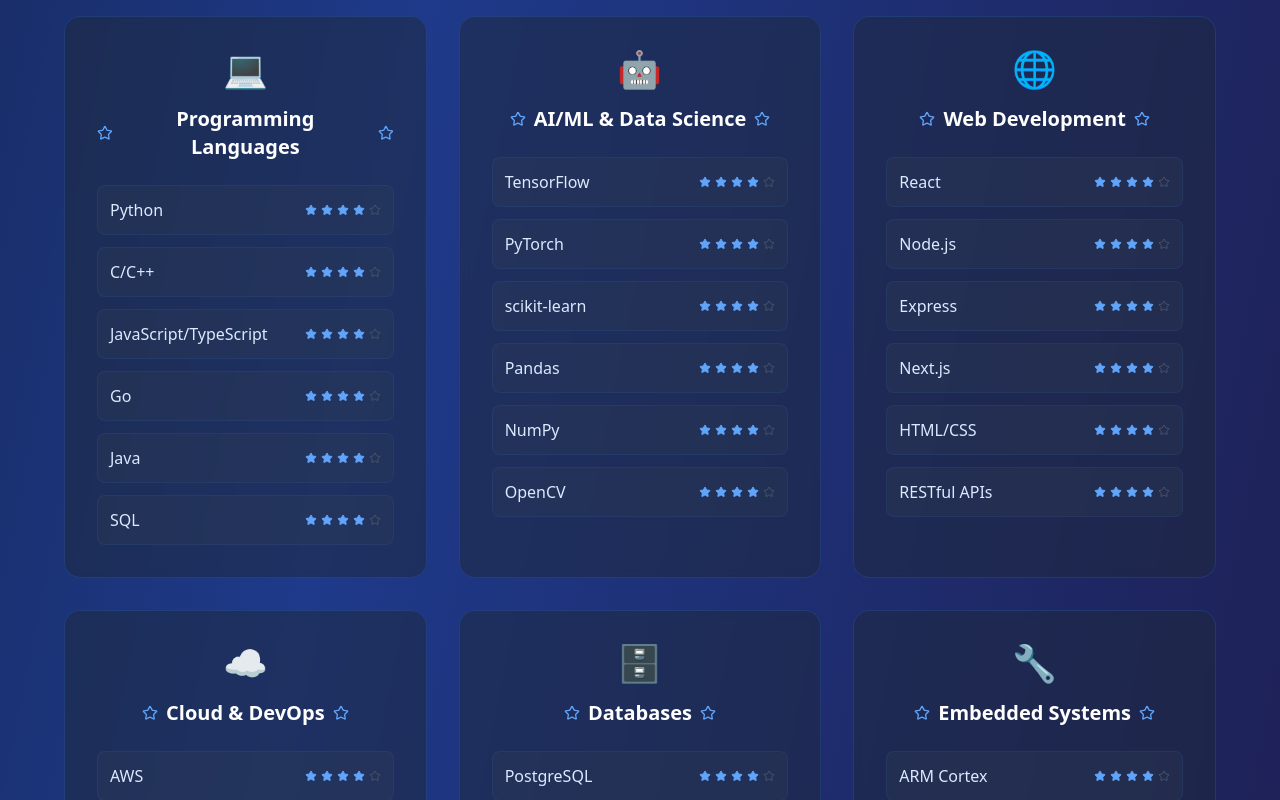
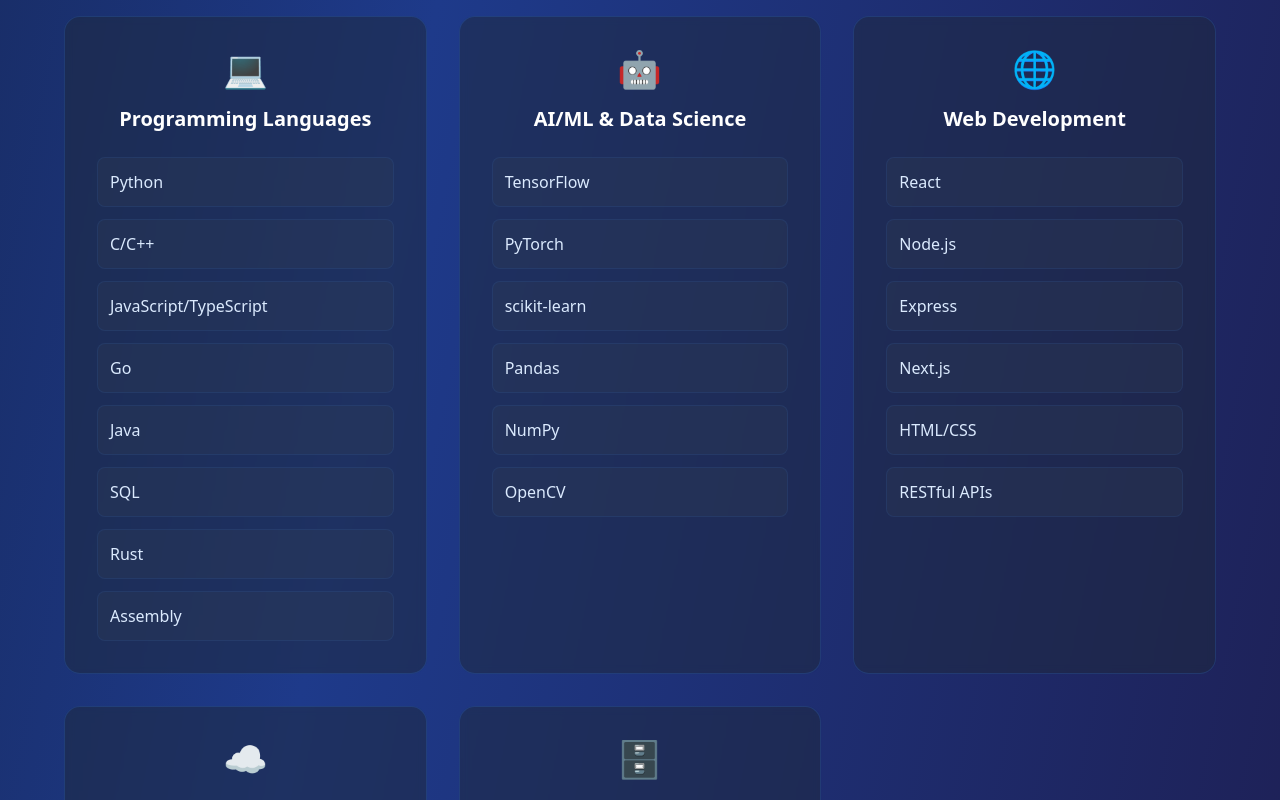
Before and after one commit to EugeneBertrand/Eugene-Bertrand, a React (Vite) app: page / in a window 1280 px wide. Shown: the part 4260-5060 px from the top of the page. Built offline with nearby package versions, Linux system fonts and the light colour scheme.

Commit message:
Update Skills.tsx

```diff
--- a/src/components/Skills.tsx
+++ b/src/components/Skills.tsx
@@ -1,10 +1,9 @@
-
-import { Satellite, Star } from "lucide-react";
+import { Satellite } from "lucide-react";
 
 const skillCategories = [
   {
     title: "Programming Languages",
-    skills: ["Python", "C/C++", "JavaScript/TypeScript", "Go", "Java", "SQL"],
+    skills: ["Python", "C/C++", "JavaScript/TypeScript", "Go", "Java", "SQL", "Rust", "Assembly"],
     icon: "💻"
   },
   {
@@ -27,11 +26,6 @@ const skillCategories = [
     skills: ["PostgreSQL", "MongoDB", "Redis", "SQLite", "Database Design", "Query Optimization"],
     icon: "🗄️"
   },
-  {
-    title: "Embedded Systems",
-    skills: ["ARM Cortex", "FreeRTOS", "I2C/SPI", "Bluetooth", "Microcontrollers", "Firmware"],
-    icon: "🔧"
-  }
 ];
 
 const Skills = () => {
@@ -57,13 +51,7 @@ const Skills = () => {
               >
                 <div className="text-center mb-6">
                   <div className="text-4xl mb-4">{category.icon}</div>
-                  <div className="flex items-center justify-center mb-2">
-                    <Star className="h-4 w-4 text-blue-400 mr-2 group-hover:animate-pulse" />
-                    <h3 className="text-xl font-semibold text-white">
-                      {category.title}
-                    </h3>
-                    <Star className="h-4 w-4 text-blue-400 ml-2 group-hover:animate-pulse" />
-                  </div>
+                  <h3 className="text-xl font-semibold text-white">{category.title}</h3>
                 </div>
 
                 <div className="space-y-3">
@@ -73,16 +61,6 @@ const Skills = () => {
                       className="flex items-center justify-between p-3 bg-slate-700/30 rounded-lg border border-blue-500/10 hover:border-blue-400/30 transition-all duration-300"
                     >
                       <span className="text-blue-100 font-medium">{skill}</span>
-                      <div className="flex space-x-1">
-                        {[...Array(5)].map((_, starIndex) => (
-                          <Star
-                            key={starIndex}
-                            className={`h-3 w-3 ${
-                              starIndex < 4 ? 'text-blue-400 fill-blue-400' : 'text-slate-600'
-                            }`}
-                          />
-                        ))}
-                      </div>
                     </div>
                   ))}
                 </div>
```
